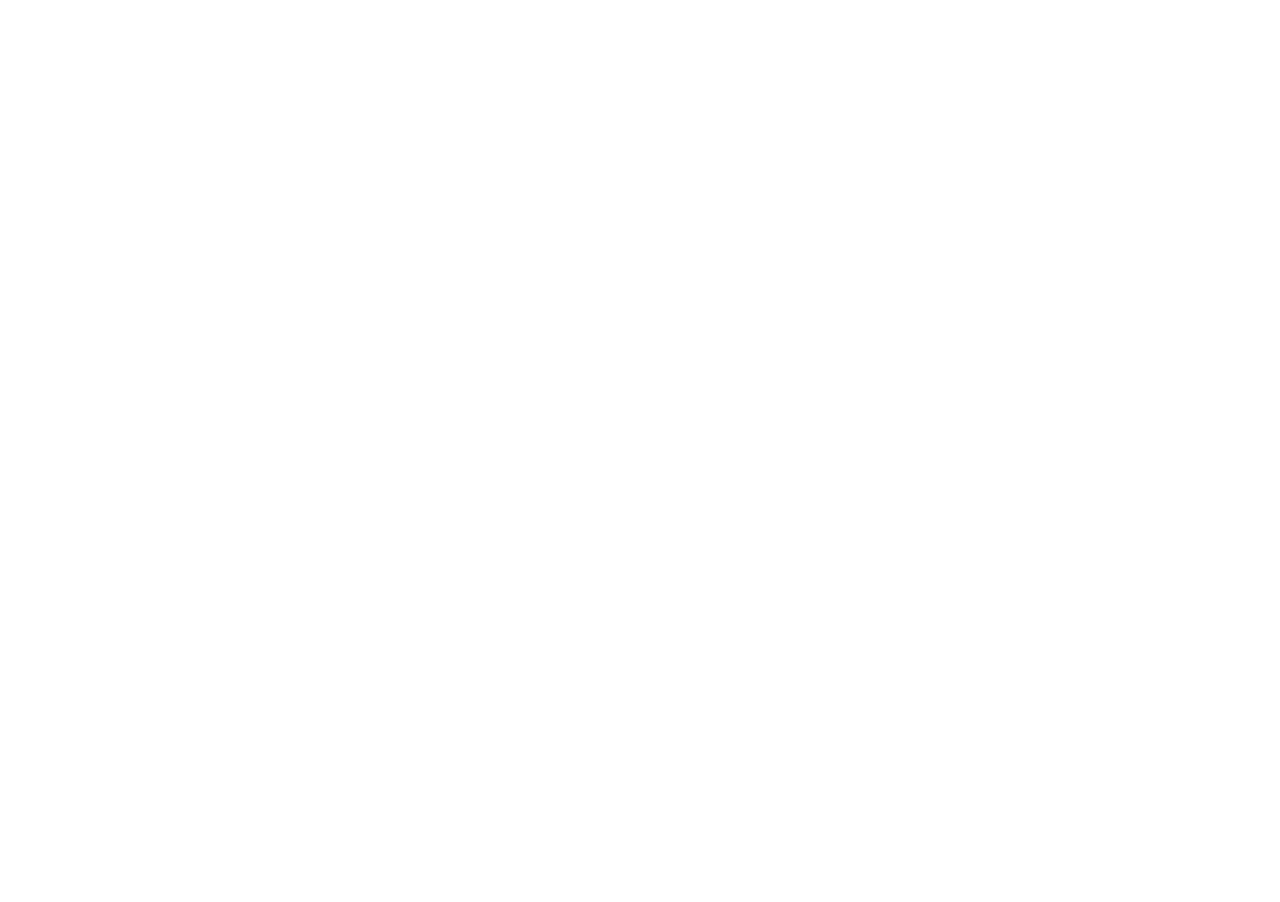
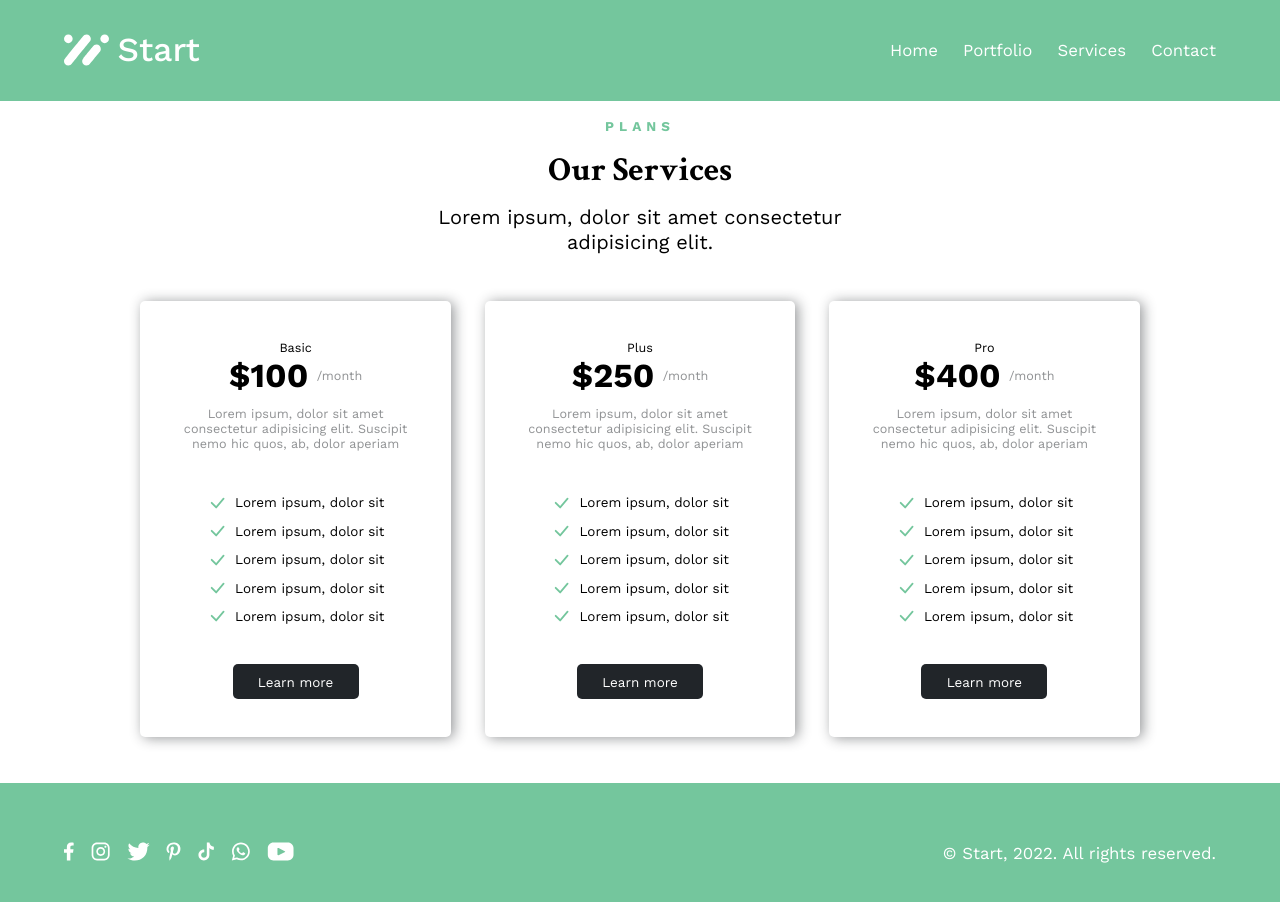
Before and after one commit to cVitorAndrade/startup-website, a React (Vite) app: page /services in a window 1280 px wide. Before the commit this address had no page. Shown: the top 902 px of the page. Before the commit the page ends 800 px from the top, so only its background shows below. Built offline with nearby package versions, Linux system fonts and the light colour scheme.

Commit message:
feat: Adding the 'services' page

```diff
--- a/package.json
+++ b/package.json
@@ -12,6 +12,7 @@
   "dependencies": {
     "react": "^18.2.0",
     "react-dom": "^18.2.0",
+    "react-icons": "^4.11.0",
     "react-router-dom": "^6.15.0",
     "styled-components": "^6.0.7"
   },
--- a/src/components/Header/index.jsx
+++ b/src/components/Header/index.jsx
@@ -12,7 +12,7 @@ export function Header() {
                 <nav>
                     <VisitPage to="/">Home</VisitPage>
                     <VisitPage to="/portfolio">Portfolio</VisitPage>
-                    <VisitPage to="/">Services</VisitPage>
+                    <VisitPage to="/services">Services</VisitPage>
                     <VisitPage to="/">Contact</VisitPage>
                 </nav>
                 <div className="bar-container">
--- a/src/components/SectionTitleAndMultipleFields/styles.js
+++ b/src/components/SectionTitleAndMultipleFields/styles.js
@@ -40,4 +40,11 @@ export const Container = styled.div`
             font-weight: 400;
         }
     }
+    @media(min-width: 660px) {
+        .text {
+            h2 {
+                font-size: 4rem;
+            }
+        }
+    }
 `;
--- a/src/page/Home/styles.js
+++ b/src/page/Home/styles.js
@@ -39,12 +39,6 @@ export const Container = styled.div`
 
 
     @media(min-width: 660px) {
-        .partners .text {
-            h2 {
-                font-size: 4rem;
-            }
-        }
-
         .team .wrapper {
             gap: 4.7rem;
         }
@@ -127,7 +121,6 @@ export const Welcome = styled.div`
     }
 `;
 
-
 export const Section = styled.section`
     width: min(90%, 144rem);
     margin: 6rem auto 0;
--- /dev/null
+++ b/src/page/Services/index.jsx
@@ -0,0 +1,69 @@
+import { Container } from "./styles";
+import { Header } from "../../components/Header";
+import { Footer } from "../../components/Footer";
+import { SectionTitleAndMultipleFields } from "../../components/SectionTitleAndMultipleFields";
+
+import { BsCheckLg } from "react-icons/bs"
+import { Button } from "../../components/Button";
+
+export function Services() {
+    return(
+        <Container>
+            <Header />
+            <SectionTitleAndMultipleFields>
+                <div className="text">
+                    <h3>Plans</h3>
+                    <h2>Our Services</h2>
+                    <p>Lorem ipsum, dolor sit amet consectetur adipisicing elit.</p>
+                </div>
+                <div className="wrapper">
+                    <div className="plan">
+                        <h4>Basic</h4>
+                        <p>$100 <span>/month</span></p>
+                        <p>Lorem ipsum, dolor sit amet consectetur adipisicing elit. Suscipit nemo hic quos, ab, dolor aperiam</p>
+
+                        <ul className="benefits">
+                            <li><BsCheckLg size={20}/> Lorem ipsum, dolor sit </li>
+                            <li><BsCheckLg size={20} /> Lorem ipsum, dolor sit </li>
+                            <li><BsCheckLg size={20} /> Lorem ipsum, dolor sit </li>
+                            <li><BsCheckLg size={20} /> Lorem ipsum, dolor sit </li>
+                            <li><BsCheckLg size={20} /> Lorem ipsum, dolor sit </li>
+                        </ul>
+                        <Button />
+                    </div>
+
+                    <div className="plan">
+                        <h4>Plus</h4>
+                        <p>$250 <span>/month</span></p>
+                        <p>Lorem ipsum, dolor sit amet consectetur adipisicing elit. Suscipit nemo hic quos, ab, dolor aperiam</p>
+
+                        <ul className="benefits">
+                            <li><BsCheckLg size={20}/> Lorem ipsum, dolor sit </li>
+                            <li><BsCheckLg size={20} /> Lorem ipsum, dolor sit </li>
+                            <li><BsCheckLg size={20} /> Lorem ipsum, dolor sit </li>
+                            <li><BsCheckLg size={20} /> Lorem ipsum, dolor sit </li>
+                            <li><BsCheckLg size={20} /> Lorem ipsum, dolor sit </li>
+                        </ul>
+                        <Button />
+                    </div>
+
+                    <div className="plan">
+                        <h4>Pro</h4>
+                        <p>$400 <span>/month</span></p>
+                        <p>Lorem ipsum, dolor sit amet consectetur adipisicing elit. Suscipit nemo hic quos, ab, dolor aperiam</p>
+
+                        <ul className="benefits">
+                            <li><BsCheckLg size={20}/> Lorem ipsum, dolor sit </li>
+                            <li><BsCheckLg size={20} /> Lorem ipsum, dolor sit </li>
+                            <li><BsCheckLg size={20} /> Lorem ipsum, dolor sit </li>
+                            <li><BsCheckLg size={20} /> Lorem ipsum, dolor sit </li>
+                            <li><BsCheckLg size={20} /> Lorem ipsum, dolor sit </li>
+                        </ul>
+                        <Button />
+                    </div>
+                </div>
+            </SectionTitleAndMultipleFields>
+            <Footer />
+        </Container>
+    )
+}
--- /dev/null
+++ b/src/page/Services/styles.js
@@ -0,0 +1,66 @@
+import { styled } from "styled-components";
+export const Container = styled.div`
+    width: 100%;
+
+    .plan {
+        display: flex;
+        align-items: center;
+        flex-direction: column;
+        width: min(100%, 37rem);
+        padding: 4.6rem 0;
+        border-radius: 5px;
+
+        -webkit-box-shadow: 8px 5px 13px 0px rgba(33,37,41,0.48);
+        -moz-box-shadow: 8px 5px 13px 0px rgba(33,37,41,0.48);
+        box-shadow: 3px 1px 13px 0px rgba(33,37,41,0.48);
+
+        h4 {
+            font-weight: 400;
+            color: #000;
+            line-height: 125%;
+            font-size: 1.5rem;
+        }
+
+        h4 + p {
+            font-weight: 700;
+            color: #000;
+            font-size: 4rem;
+            line-height: 125%;
+            display: flex;
+            align-items: center;
+            gap: 1rem;
+            margin-top: ;
+
+            span {
+                font-size: 1.5rem;
+                color: ${ ({ theme }) => theme.COLORS.BLACK_50};
+                font-weight: 400;
+            }
+        }
+
+        p + p {
+            max-width: 28rem;
+            color: ${ ({ theme }) => theme.COLORS.BLACK_50};
+            font-size: 1.5rem;
+            margin: 1rem 0 5rem;
+
+        }
+
+        .benefits {
+            display: flex;
+            gap: 1rem;
+            flex-direction: column;
+            margin-bottom: 4.5rem;
+
+            li {
+                display: flex;
+                align-items: center;
+                gap: 1rem;
+
+                svg {
+                    color: ${ ({ theme }) => theme.COLORS.GREEN_100};
+                }
+            }
+        }
+    }
+`;
--- a/src/routes/app.routes.jsx
+++ b/src/routes/app.routes.jsx
@@ -2,12 +2,14 @@ import { Routes, Route } from "react-router-dom";
 
 import { Home } from "../page/Home"
 import { Portfolio } from "../page/Portfolio";
+import { Services } from "../page/Services";
 
 export function AppRoutes() {
     return(
         <Routes>
             <Route path="/" element={ <Home /> }/>
             <Route path="/portfolio" element={ <Portfolio /> }/>
+            <Route path="/services" element={ <Services /> } />
         </Routes>
     )
 }
```
Also changed, not shown: 1 other file (tests, documents, lock files or other folders).
